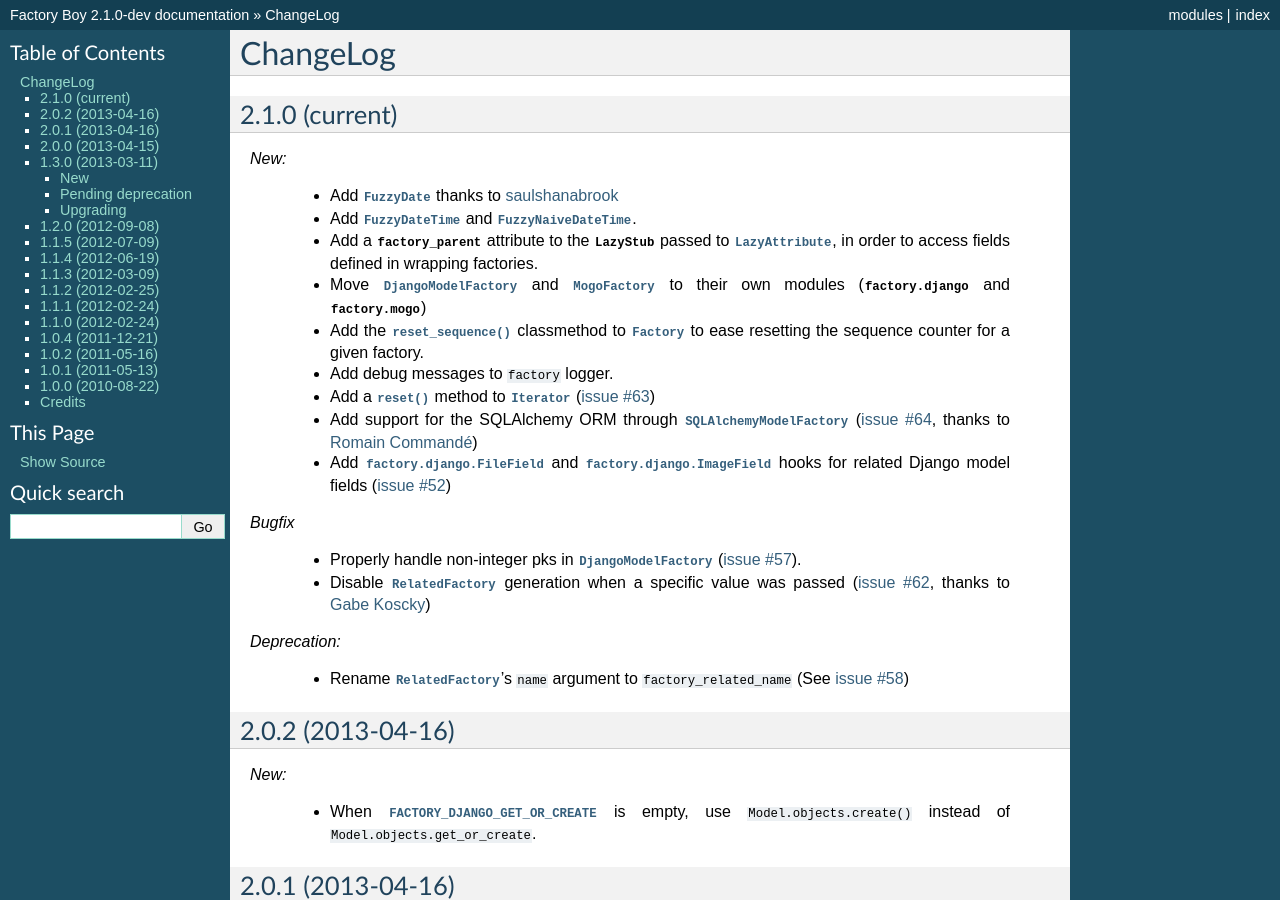
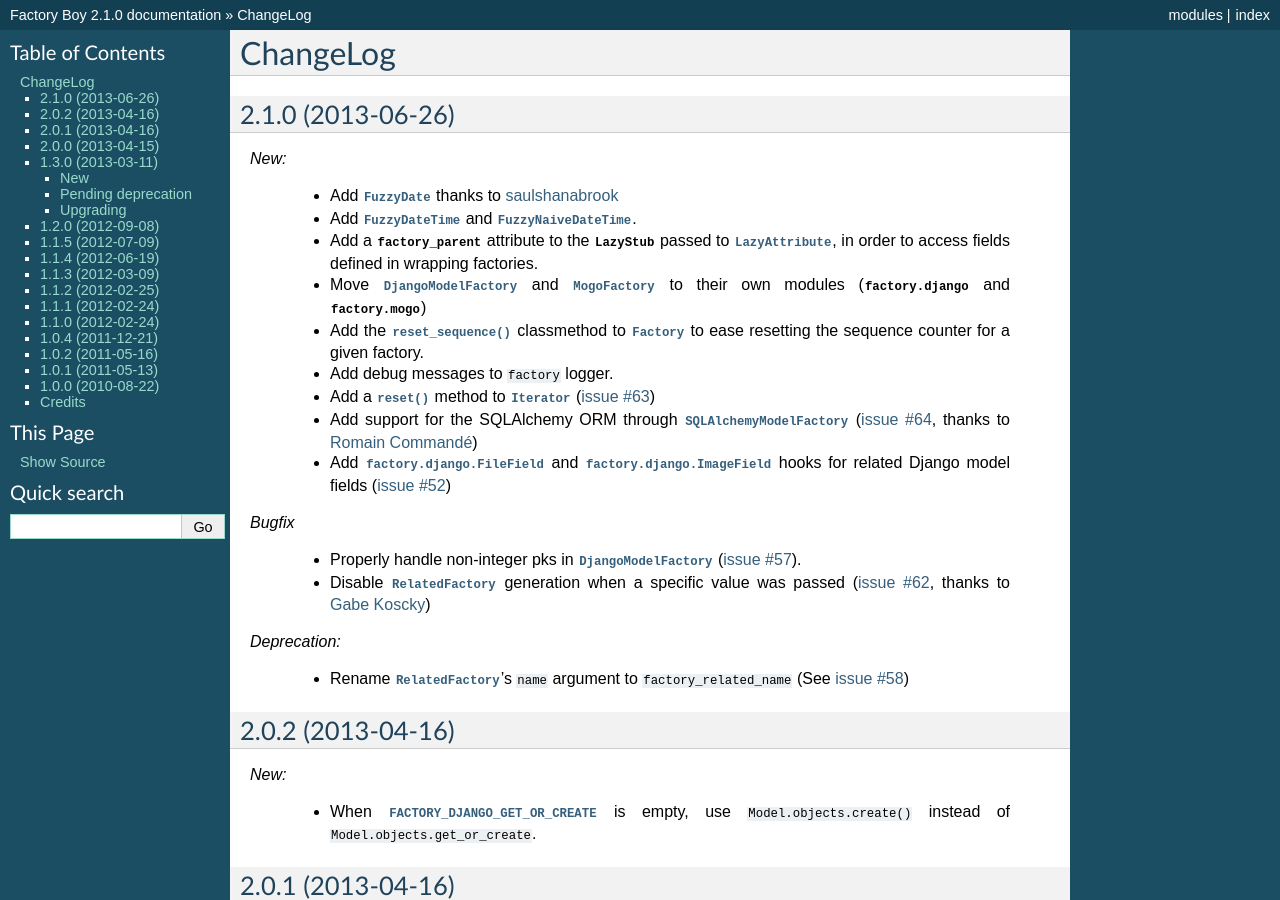
Before and after one commit to FactoryBoy/factory_boy, a Sphinx documentation site: the page built from docs/changelog.rst, in a window 1280 px wide and 900 px high. Built offline with Sphinx 7.4.7, drawn with Linux system fonts in a browser that asks for light colours; some of the changed text lies outside the part shown.

Commit message:
Release v2.1.0

```diff
--- a/docs/changelog.rst
+++ b/docs/changelog.rst
@@ -1,8 +1,8 @@
 ChangeLog
 =========
 
-2.1.0 (current)
----------------
+2.1.0 (2013-06-26)
+------------------
 
 *New:*
 
--- a/factory/__init__.py
+++ b/factory/__init__.py
@@ -20,7 +20,7 @@
 # OUT OF OR IN CONNECTION WITH THE SOFTWARE OR THE USE OR OTHER DEALINGS IN
 # THE SOFTWARE.
 
-__version__ = '2.1.0-dev'
+__version__ = '2.1.0'
 __author__ = 'Raphaël Barrois <raphael.barrois+fboy@polytechnique.org>'
 
 
```
